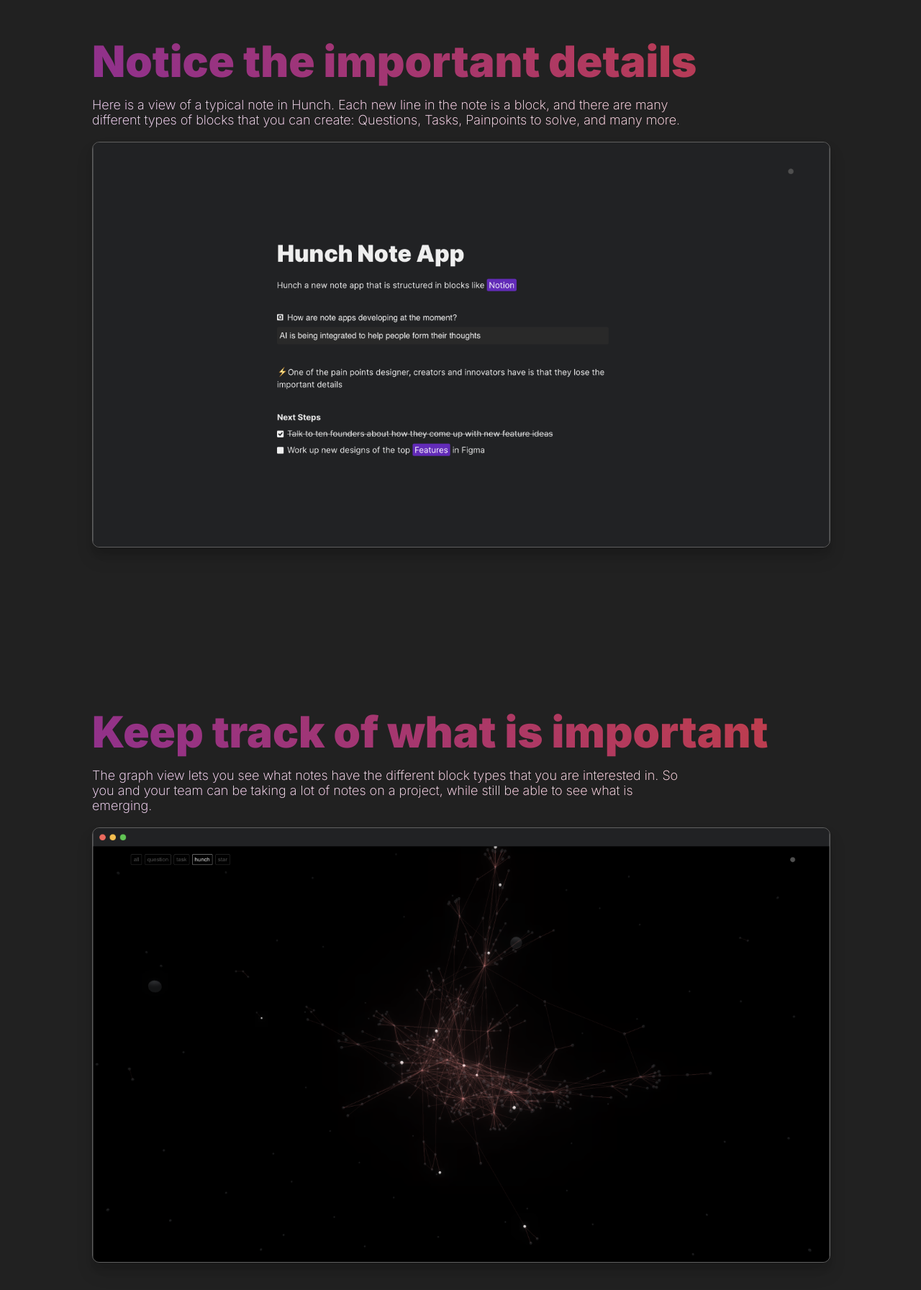
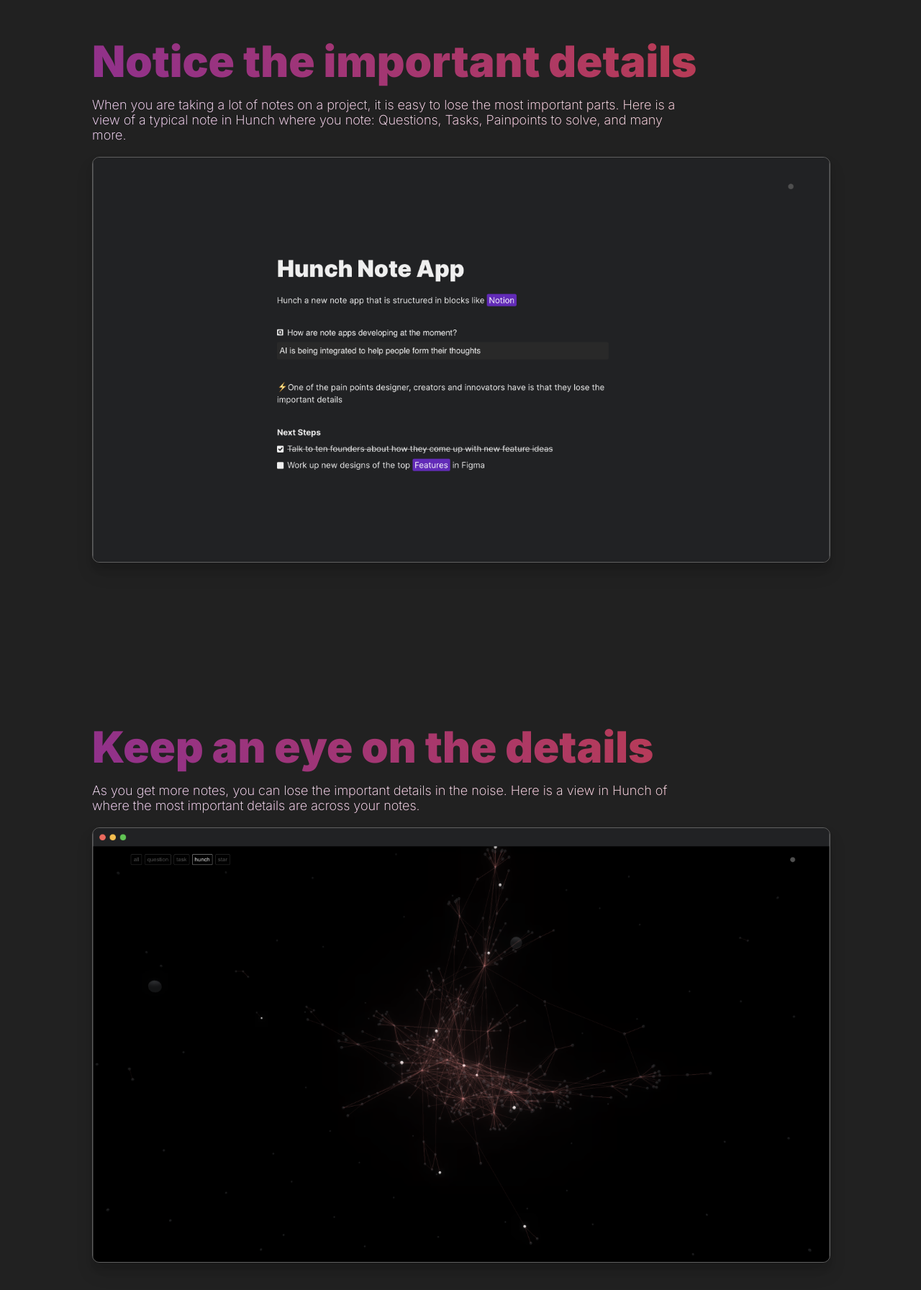
Before and after one commit to mattayersnz/hunchpublic, a React (Create React App) app: page / in a window 1280 px wide. Shown: the part 1291-3084 px from the top of the page at 72% size. Built offline with nearby package versions, Linux system fonts and the light colour scheme; the HTML template or start-up script is replaced by a standard one.

Commit message:
content update

```diff
--- a/public/index.html
+++ b/public/index.html
@@ -25,7 +25,7 @@
       Learn how to configure a non-root public URL by running `npm run build`.
     -->
     <script src="https://js.stripe.com/v3/"></script>
-    <title>React App</title>
+    <title>Hunch</title>
   </head>
   <body>
     <noscript>You need to enable JavaScript to run this app.</noscript>
--- a/src/App.js
+++ b/src/App.js
@@ -58,14 +58,14 @@ const App = () => {
       <Statement>
         Notice the important details
         <Description>
-        Here is a view of a typical note in Hunch. Each new line in the note is a block, and there are many different types of blocks that you can create: Questions, Tasks, Painpoints to solve, and many more.
+        When you are taking a lot of notes on a project, it is easy to lose the most important parts. Here is a view of a typical note in Hunch where you note: Questions, Tasks, Painpoints to solve, and many more.
         </Description>
         <Image src={isMobilePlatform ? BlocksMobile : Blocks} alt="Screenshot of how links work in hunch" />
       </Statement>
       <Statement>
-        Keep track of what is important
+        Keep an eye on the details
         <Description>
-        The graph view lets you see what notes have the different block types that you are interested in. So you and your team can be taking a lot of notes on a project, while still be able to see what is emerging.
+        As you get more notes, you can lose the important details in the noise. Here is a view in Hunch of where the most important details are across your notes.
         </Description>
         <Image src={isMobilePlatform ? GraphMobile : Graph} alt="Screenshot of how to view all notes in hunch in a graph view" />
       </Statement>
```
